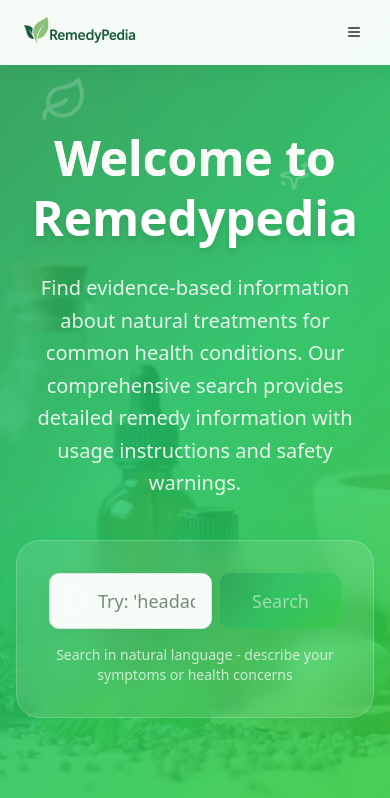
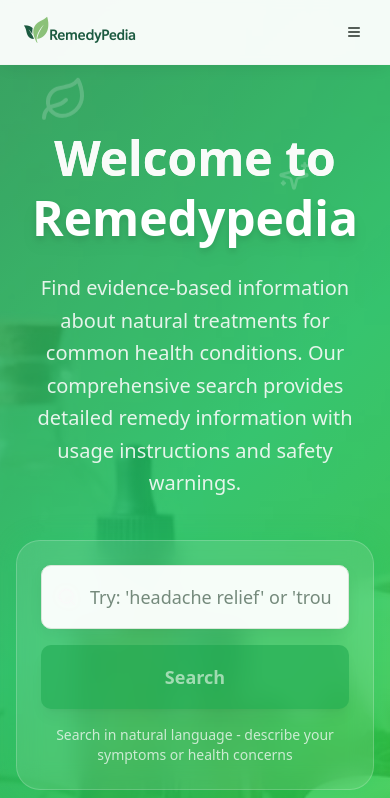
Before and after one commit to CurwinB/pedi, a React (Vite) app: page / in a window 390 px wide. Shown: the top 798 px of the page. Built offline with nearby package versions, Linux system fonts and the light colour scheme.

Commit message:
Fix search bar on mobile
Adjusted search bar layout on mobile to improve visibility and readability, and adjusted the search button text color.

```diff
--- a/src/components/SearchBar.tsx
+++ b/src/components/SearchBar.tsx
@@ -19,11 +19,36 @@ export const SearchBar = ({ onSearch, placeholder = "Describe your symptoms or s
     }
   };
 
-  const inputSize = size === "large" ? "h-14 text-lg" : "h-12";
-  const buttonSize = size === "large" ? "h-14 px-8 text-lg" : "h-12";
+  const inputSize = size === "large" ? "h-16 text-lg" : "h-12";
+  const buttonSize = size === "large" ? "h-16 px-6 text-lg font-semibold" : "h-12";
+  const isMobile = size === "large"; // Large size is used on homepage hero
 
   return (
     <form onSubmit={handleSubmit} className="w-full max-w-2xl mx-auto">
+      {isMobile ? (
+        // Mobile-first stacked layout for large search
+        <div className="space-y-4">
+          <div className="relative">
+            <Search className="absolute left-4 top-1/2 transform -translate-y-1/2 text-muted-foreground h-5 w-5" />
+            <Input
+              type="text"
+              value={query}
+              onChange={(e) => setQuery(e.target.value)}
+              placeholder={placeholder}
+              className={`pl-12 pr-4 ${inputSize} border-border bg-white/95 backdrop-blur-sm shadow-soft focus:shadow-natural transition-all duration-300 text-foreground placeholder:text-muted-foreground w-full`}
+            />
+          </div>
+          <Button
+            type="submit"
+            variant="hero"
+            className={`${buttonSize} w-full bg-green-600 hover:bg-green-700 text-white font-bold shadow-lg hover:shadow-xl transition-all duration-300`}
+            disabled={!query.trim()}
+          >
+            Search
+          </Button>
+        </div>
+      ) : (
+        // Desktop horizontal layout
         <div className="relative flex gap-2">
           <div className="relative flex-1">
             <Search className="absolute left-4 top-1/2 transform -translate-y-1/2 text-muted-foreground h-5 w-5" />
@@ -38,12 +63,13 @@ export const SearchBar = ({ onSearch, placeholder = "Describe your symptoms or s
           <Button
             type="submit"
             variant="hero"
-          className={buttonSize}
+            className={`${buttonSize} bg-green-600 hover:bg-green-700 text-white font-bold`}
             disabled={!query.trim()}
           >
             Search
           </Button>
         </div>
+      )}
     </form>
   );
 };
--- a/src/pages/Index.tsx
+++ b/src/pages/Index.tsx
@@ -59,16 +59,19 @@ const Index = () => {
               </p>
             </div>
 
-            <div className="bg-background/10 backdrop-blur-md rounded-3xl p-8 border border-primary-foreground/20 shadow-glow animate-slide-up">
+            <div className="bg-background/10 backdrop-blur-md rounded-3xl p-6 md:p-8 border border-primary-foreground/20 shadow-glow animate-slide-up mb-8">
               <SearchBar
                 onSearch={handleSearch}
                 placeholder="Try: 'headache relief' or 'trouble sleeping' or 'digestive issues'"
                 size="large"
               />
-              <p className="text-sm opacity-75 mt-4">
+              <p className="text-sm opacity-75 mt-4 text-center">
                 Search in natural language - describe your symptoms or health concerns
               </p>
             </div>
+
+            {/* Extra spacing for mobile ad space */}
+            <div className="h-16 md:h-0"></div>
 
           </div>
         </div>
```
Lines whose indentation alone changed are shown as unchanged.
